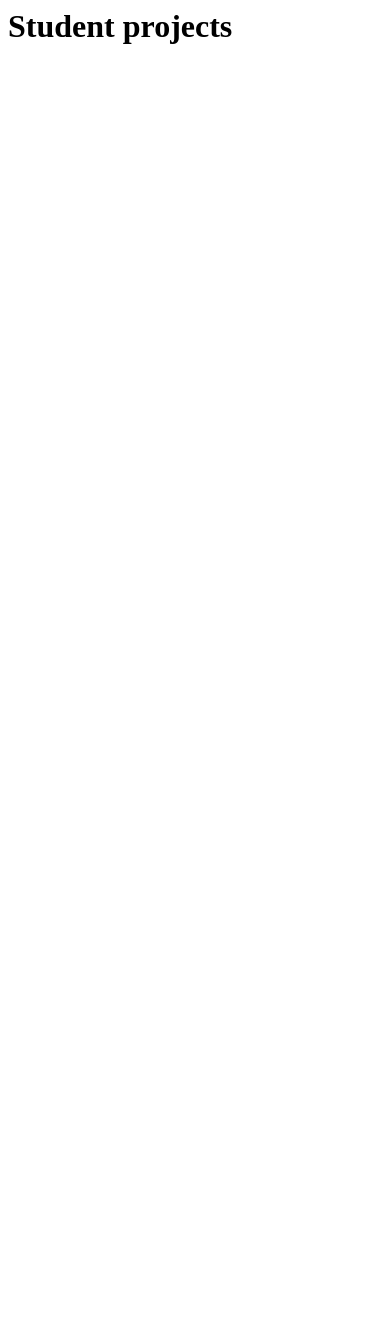
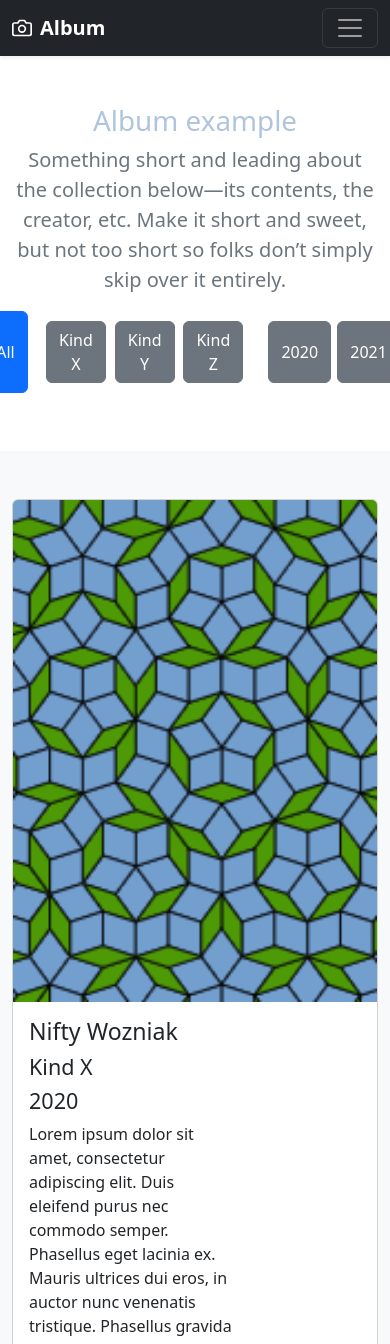
Before and after one commit to attapol/student-projects, a plain HTML site: page index.html in a window 390 px wide. Shown: the top 1344 px of the page. Before the commit the page ends 844 px from the top, so only its background shows below. Drawn offline with nearby package versions, Linux system fonts and the light colour scheme.

Commit message:
structure up

```diff
--- /dev/null
+++ b/app.js
@@ -0,0 +1,199 @@
+const projects = [
+  {
+    "name": "Nifty Wozniak",
+    "kind": "Kind X",
+    "year": "2020",
+    "image": "images/0.png",
+    "description": "Lorem ipsum dolor sit amet, consectetur adipiscing elit. Duis eleifend purus nec commodo semper. Phasellus eget lacinia ex. Mauris ultrices dui eros, in auctor nunc venenatis tristique. Phasellus gravida diam nunc, vel lacinia magna ultricies sit amet. Sed lacus dui, egestas lacinia efficitur in, cursus vel libero. Suspendisse luctus, tellus sed consectetur dignissim, libero est tincidunt orci, id tristique tortor dui sit amet leo. Vivamus sed ante vel lorem congue euismod. Cras commodo et lacus eget finibus. Proin gravida ultricies malesuada. Nulla aliquam vehicula leo non pulvinar."
+  },
+  {
+    "name": "Flamboyant Herschel",
+    "kind": "Kind Y",
+    "year": "2020",
+    "image": "images/1.png",
+    "description": "Quisque imperdiet purus id nunc congue varius. Suspendisse non arcu sapien. Cras vitae mauris vel quam volutpat eleifend. Vivamus ac est sed erat cursus interdum a vel nisi. Morbi sit amet pellentesque lectus. Fusce laoreet sapien vel bibendum tempor. Vivamus aliquam hendrerit metus, a vehicula lacus dignissim vel."
+  },
+  {
+    "name": "Sleepy Visvesvaraya",
+    "kind": "Kind Z",
+    "year": "2020",
+    "image": "images/2.png",
+    "description": "Proin maximus lacus eros, et tincidunt ante scelerisque et. Cras a ornare magna. Nullam quis gravida turpis. Curabitur et tellus eu quam vulputate vulputate. Nunc scelerisque efficitur consequat. Pellentesque ac urna diam. Aenean vel mattis mauris, ut eleifend neque. In sit amet orci eu urna vulputate suscipit nec non ante. Curabitur malesuada tincidunt magna, ut pharetra lacus. Donec non aliquam dui. Sed a nibh sagittis, sollicitudin leo et, ullamcorper mi. Nunc volutpat metus nisi, in imperdiet massa volutpat non."
+  },
+  {
+    "name": "Elastic McNulty",
+    "kind": "Kind X",
+    "year": "2021",
+    "image": "images/3.png",
+    "description": "Nullam mauris sem, venenatis ac dui eget, dignissim consequat justo. Pellentesque nec nisl efficitur, ornare ipsum at, pharetra mi. Aliquam a faucibus tortor, in condimentum quam. Suspendisse sit amet lorem egestas sapien pellentesque varius lobortis ac risus. Mauris ut efficitur nunc, in dignissim turpis. Fusce eget lorem in lacus dignissim aliquam at et nibh. In in ante suscipit leo tristique semper. Curabitur at augue congue, iaculis ante sed, tristique ex. Cras sollicitudin nibh a mauris venenatis facilisis. Duis a malesuada purus. In hac habitasse platea dictumst. Suspendisse bibendum mauris non quam accumsan, a finibus metus auctor. Quisque libero purus, imperdiet vel pretium a, sollicitudin at ligula."
+  },
+  {
+    "name": "Awesome Villani",
+    "kind": "Kind Y",
+    "year": "2021",
+    "image": "images/4.png",
+    "description": "Morbi et elementum tellus, eu vehicula nulla. Duis congue, arcu et finibus condimentum, nisi ex facilisis lorem, eu tempus arcu dolor nec enim. Pellentesque dignissim sodales nibh mattis commodo. Curabitur blandit feugiat blandit. Aenean lobortis nulla felis, vitae blandit turpis facilisis vel. Vivamus ipsum augue, posuere id dapibus ut, iaculis at nulla. Mauris at aliquet ex. Aliquam vel sollicitudin velit. Class aptent taciti sociosqu ad litora torquent per conubia nostra, per inceptos himenaeos. Proin eu lacinia dolor. Nam in venenatis nibh."
+  },
+  {
+    "name": "Peaceful Black",
+    "kind": "Kind Z",
+    "year": "2021",
+    "image": "images/5.png",
+    "description": "Ut varius risus lectus, vel venenatis nulla facilisis non. Curabitur mollis libero quis lectus commodo tempus. Vestibulum elementum velit non mauris dictum, eget commodo eros iaculis. Phasellus ac purus quis nulla faucibus tincidunt quis eu sem. Etiam sed eros et velit posuere pharetra. Etiam non blandit urna. Cras risus mi, condimentum eu odio eu, elementum molestie ligula. Suspendisse magna neque, mollis vel fringilla eu, vehicula nec elit. Cras nec mauris vulputate, sodales tellus quis, venenatis purus. Curabitur nec metus velit."
+  }
+];
+
+const render = () => {
+  var container = document.getElementById("root");
+
+  const categories = {
+    kind: new Set(projects.map(p => p.kind)),
+    year: new Set(projects.map(p => p.year)),
+  };
+  const filters = { kind: new Set(), year: new Set() };
+
+  const buttonID = (key, value) => [key, value].join(" ").replaceAll(" ", "-");
+  const projectID = i => `project-${i}`;
+
+  function addButton(key, value, row) {
+    const button = document.createElement("button");
+
+    button.id = buttonID(key, value);
+    button.classList.add( "btn", "btn-secondary");
+    button.innerHTML = value;
+    button.onclick = () => toggleButton(key, value);
+
+    row.appendChild(button);
+  }
+
+  function addAllButton() {
+    const row = document.createElement("div");
+    row.id = "button-row-all";
+    row.setAttribute("class", "button-row");
+    const button = document.createElement("button");
+
+    button.id = "all-values";
+    button.classList.add("btn", "btn-primary");
+    button.innerHTML = "All";
+    button.onclick = () => toggleAllButton(true);
+
+    row.appendChild(button);
+
+    return row;
+  }
+
+  function toggleButton(key, value) {
+    const id = buttonID(key, value);
+    const button = document.getElementById(id);
+    const turnOff = filters[key].has(value);
+
+    turnOff ? filters[key].delete(value) : filters[key].add(value);
+    button.classList.remove( turnOff ? "btn-primary" : "btn-secondary" );
+    button.classList.add( turnOff ? "btn-secondary" : "btn-primary" );
+
+    toggleAllButton(false);
+    showOrHideProjects();
+  }
+
+  function toggleAllButton(clicked) {
+    const button = document.getElementById("all-values");
+
+    if (clicked) {
+      filters.kind.forEach( value => toggleButton("kind", value) );
+      filters.year.forEach( value => toggleButton("year", value) );
+      filters.kind.clear();
+      filters.year.clear();
+    }
+
+    button.classList.add( clicked ? "btn-primary" : "btn-secondary" );
+    button.classList.remove( clicked ? "btn-secondary" : "btn-primary" );
+
+    showOrHideProjects();
+  }
+
+  function showOrHideProjects() {
+    projCards = document.getElementById("project-cards")
+    //projCards.innerHTML = '';
+
+    projects.forEach( (project, i) => {
+      const visible = (
+        (filters.kind.size === 0 || filters.kind.has(project.kind)) &&
+        (filters.year.size === 0 || filters.year.has(project.year))
+      );
+      const card = document.getElementById(projectID(i));
+
+      if (visible) {
+        card.classList.remove("d-none")
+      } else {
+        card.classList.add("d-none")
+      }
+    })
+  }
+
+  function renderButtons() {
+    // container.appendChild( addAllButton() );
+    buttonRows = document.getElementById("buttons").appendChild( addAllButton());
+
+    Object.entries(categories).map( ([category, values]) => {
+      const row = document.createElement("div");
+      row.id = `button-row-${category}`;
+      row.setAttribute("class", "button-row");
+      values.forEach( value => addButton(category, value, row) );
+
+      buttonRows.appendChild(row);
+    });
+  }
+
+  function makeCardImage(project) {
+
+    const image = document.createElement("img");
+    image.setAttribute("class", "card-img-top ")
+    image.src = project.image;
+    image.alt = project.name;
+    return image;
+  }
+
+  function makeCardBody(project) {
+    const cardBody = document.createElement("div");
+    cardBody.setAttribute("class", "card-body");
+
+    function addCardElement(kind, content) {
+      const element = document.createElement(kind);
+      element.innerHTML = content;
+      cardBody.appendChild(element);
+    }
+
+    addCardElement("h3", project.name);
+    addCardElement("h4", project.kind);
+    addCardElement("h4", project.year);
+    const p = document.createElement("p")
+    p.setAttribute("class", "card-text")
+    p.innerHTML = project.description
+    cardBody.appendChild(p)
+    return cardBody;
+  }
+
+  function addCard(project, i) {
+    var project = projects[i];
+    var col = document.createElement("col")
+    var card = document.createElement("div");
+    col.setAttribute("id", projectID(i));
+    col.classList.add("fade", "show")
+
+    card.setAttribute("class", "card", "shadow-sm");
+
+    card.appendChild( makeCardImage(project) );
+    card.appendChild( makeCardBody(project) );
+    cardPlace = document.getElementById("project-cards")
+    col.appendChild(card)
+    cardPlace.appendChild(col);
+  }
+
+  function renderProjects() {
+    projects.forEach( (project, i) => addCard(project, i) );
+    showOrHideProjects();
+  }
+
+  renderButtons();
+  renderProjects();
+};
--- a/index.html
+++ b/index.html
@@ -1 +1,70 @@
-<h1> Student projects </h1>
+<!DOCTYPE html>
+<html>
+  <head>
+    <title>Student projects</title>
+    <meta charset="utf-8">
+    <meta name="viewport" content="width=device-width, initial-scale=1">
+    <link rel="stylesheet" href="styles.css" >
+    <script type="text/javascript" src="app.js" ></script>
+    <link href="https://cdn.jsdelivr.net/npm/bootstrap@5.2.3/dist/css/bootstrap.min.css" rel="stylesheet" integrity="sha384-rbsA2VBKQhggwzxH7pPCaAqO46MgnOM80zW1RWuH61DGLwZJEdK2Kadq2F9CUG65" crossorigin="anonymous">
+    <script src="https://cdn.jsdelivr.net/npm/bootstrap@5.2.3/dist/js/bootstrap.bundle.min.js" integrity="sha384-kenU1KFdBIe4zVF0s0G1M5b4hcpxyD9F7jL+jjXkk+Q2h455rYXK/7HAuoJl+0I4" crossorigin="anonymous"></script>
+
+  </head>
+
+  <body id="root" >
+    <header>
+        <div class="collapse bg-dark" id="navbarHeader">
+          <div class="container">
+            <div class="row">
+              <div class="col-sm-8 col-md-7 py-4">
+                <h4 class="text-white">About</h4>
+                <p class="text-muted">Add some information about the album below, the author, or any other background context. Make it a few sentences long so folks can pick up some informative tidbits. Then, link them off to some social networking sites or contact information.</p>
+              </div>
+              <div class="col-sm-4 offset-md-1 py-4">
+                <h4 class="text-white">Contact</h4>
+                <ul class="list-unstyled">
+                  <li><a href="#" class="text-white">Follow on Twitter</a></li>
+                  <li><a href="#" class="text-white">Like on Facebook</a></li>
+                  <li><a href="#" class="text-white">Email me</a></li>
+                </ul>
+              </div>
+            </div>
+          </div>
+        </div>
+        <div class="navbar navbar-dark bg-dark shadow-sm">
+          <div class="container">
+            <a href="#" class="navbar-brand d-flex align-items-center">
+              <svg xmlns="http://www.w3.org/2000/svg" width="20" height="20" fill="none" stroke="currentColor" stroke-linecap="round" stroke-linejoin="round" stroke-width="2" aria-hidden="true" class="me-2" viewBox="0 0 24 24"><path d="M23 19a2 2 0 0 1-2 2H3a2 2 0 0 1-2-2V8a2 2 0 0 1 2-2h4l2-3h6l2 3h4a2 2 0 0 1 2 2z"/><circle cx="12" cy="13" r="4"/></svg>
+              <strong>Album</strong>
+            </a>
+            <button class="navbar-toggler" type="button" data-bs-toggle="collapse" data-bs-target="#navbarHeader" aria-controls="navbarHeader" aria-expanded="false" aria-label="Toggle navigation">
+              <span class="navbar-toggler-icon"></span>
+            </button>
+          </div>
+        </div>
+      </header>
+
+    <main>
+
+    <section class="py-5 text-center container">
+        <div class="row py-lg-5">
+        <div class="col-lg-6 col-md-8 mx-auto">
+            <h1 class="fw-light">Album example</h1>
+            <p class="lead text-muted">Something short and leading about the collection below—its contents, the creator, etc. Make it short and sweet, but not too short so folks don’t simply skip over it entirely.</p>
+            <div id="buttons"></div>
+        </div>
+        </div>
+    </section>
+    <div class="album py-5 bg-light">
+        <div class="container">
+
+          <div id="project-cards" class="row row-cols-1 row-cols-sm-2 row-cols-md-3 g-3">
+            </div>
+        </div>
+    </main>
+  </body>
+
+  <script type="text/javascript" >
+    render();
+  </script>
+</html>
--- /dev/null
+++ b/styles.css
@@ -0,0 +1,43 @@
+h1 {
+  color: lightsteelblue;
+}
+
+img {
+  max-width: 100%;
+  display: block;
+  margin-left: auto;
+  margin-right: auto;
+  object-fit: cover;
+}
+
+
+
+.card-image {
+  width: 33%;
+  align-self: center;
+}
+
+.card-body {
+  width: 66%;
+}
+
+.hidden {
+    display: none;
+}
+
+.button {
+  color: black;
+  text-align: center;
+  font-size: 16px;
+  border-radius: 8px;
+  border: 1px;
+  padding: 8px;
+}
+
+.button-row {
+  display: flex;
+  flex-direction: row;
+  gap: 5%;
+  justify-content: center;
+  margin: 10px;
+}
```
Also changed, not shown: images/0.png (added), images/1.png (added), images/2.png (added), images/3.png (added), images/4.png (added), images/5.png (added).
